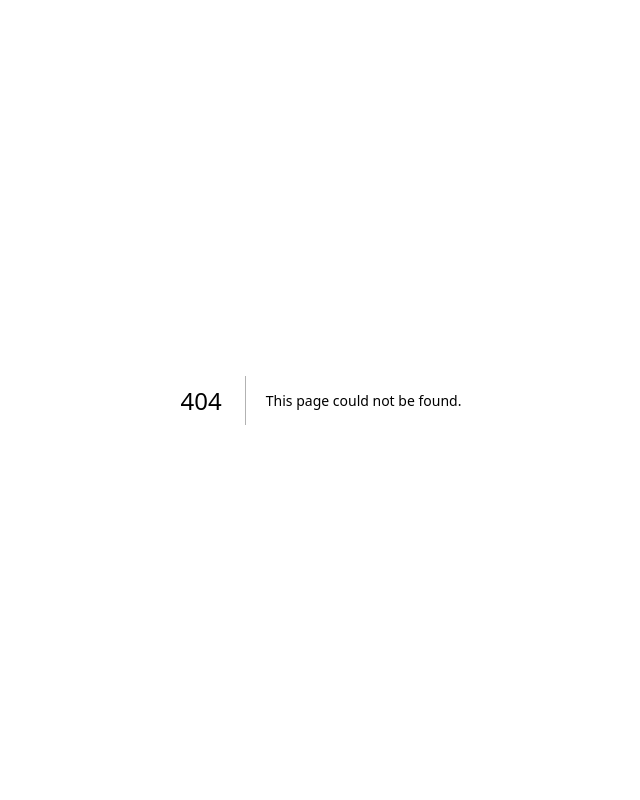
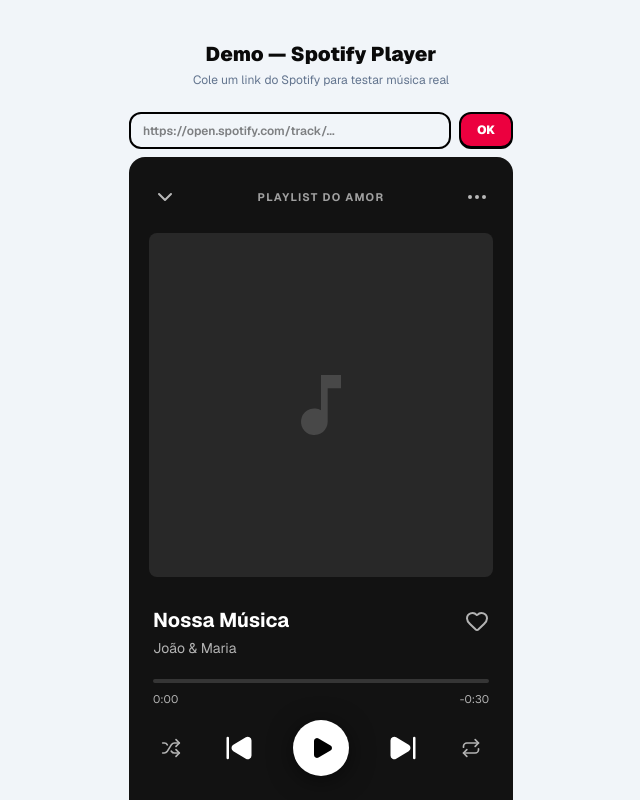
Before and after one commit to dedsfe/lovevalentineday, a Next.js app: page /demo in a window 1280 px wide. Before the commit this address had no page. Shown: the top 800 px of the page, without its empty margins (319-959 px from the left). Built offline with nearby package versions, Linux system fonts and the light colour scheme.

Commit message:
feat: página /demo para validar o SpotifyPlayer
Co-Authored-By: Claude Sonnet 4.6 <noreply@anthropic.com>

```diff
--- /dev/null
+++ b/src/app/demo/page.tsx
@@ -0,0 +1,78 @@
+'use client';
+
+import { useState } from 'react';
+import { SpotifyPlayer } from '@/components/products/spotify';
+import type { SpotifyData } from '@/lib/types';
+
+const DEMO_BASE = {
+  giverName:    'João',
+  receiverName: 'Maria',
+  startDate:    '2023-02-14',
+  startTime:    '20:30',
+};
+
+const DEMO_SPOTIFY: SpotifyData = {
+  source:      'preset',
+  musicUrl:    'https://assets.mixkit.co/music/preview/mixkit-romantic-ambience-1033.mp3',
+  musicTitle:  'Nossa Música',
+  musicArtist: 'João & Maria',
+  topText:     'Playlist do Amor',
+  bottomText:  'Juntos há',
+  photos:      [],
+};
+
+export default function DemoPage() {
+  const [trackUrl, setTrackUrl] = useState('');
+  const [spotify, setSpotify]   = useState<SpotifyData>(DEMO_SPOTIFY);
+  const [status, setStatus]     = useState('');
+
+  const resolve = async () => {
+    if (!trackUrl.trim()) return;
+    setStatus('Buscando...');
+    try {
+      const res  = await fetch(`/api/spotify?track=${encodeURIComponent(trackUrl.trim())}`);
+      const json = await res.json();
+      if (!res.ok) { setStatus(`Erro: ${json.error}`); return; }
+      setSpotify(prev => ({
+        ...prev,
+        source:      'spotify',
+        trackId:     json.id,
+        previewUrl:  json.previewUrl ?? undefined,
+        albumArt:    json.albumArt ?? undefined,
+        musicTitle:  json.title,
+        musicArtist: json.artist,
+      }));
+      setStatus(json.previewUrl ? '✅ Preview disponível — aperte play!' : '✅ Música encontrada (sem preview nesta região)');
+    } catch {
+      setStatus('Erro de conexão');
+    }
+  };
+
+  return (
+    <main className="min-h-screen bg-slate-100 py-10 px-4 flex flex-col items-center gap-8">
+      <div className="w-full max-w-sm">
+        <h1 className="text-xl font-black text-center mb-1">Demo — Spotify Player</h1>
+        <p className="text-xs text-center text-slate-500 mb-6">Cole um link do Spotify para testar música real</p>
+
+        <div className="flex gap-2 mb-2">
+          <input
+            type="text"
+            value={trackUrl}
+            onChange={e => setTrackUrl(e.target.value)}
+            placeholder="https://open.spotify.com/track/..."
+            className="flex-1 rounded-xl border-2 border-black px-3 py-2 text-xs font-semibold focus:outline-none"
+          />
+          <button
+            onClick={resolve}
+            className="px-4 py-2 rounded-xl border-2 border-b-[3px] border-black bg-rose-600 text-white text-xs font-black"
+          >
+            OK
+          </button>
+        </div>
+        {status && <p className="text-xs text-center text-slate-600 mb-4 font-medium">{status}</p>}
+
+        <SpotifyPlayer spotify={spotify} base={DEMO_BASE} />
+      </div>
+    </main>
+  );
+}
```
